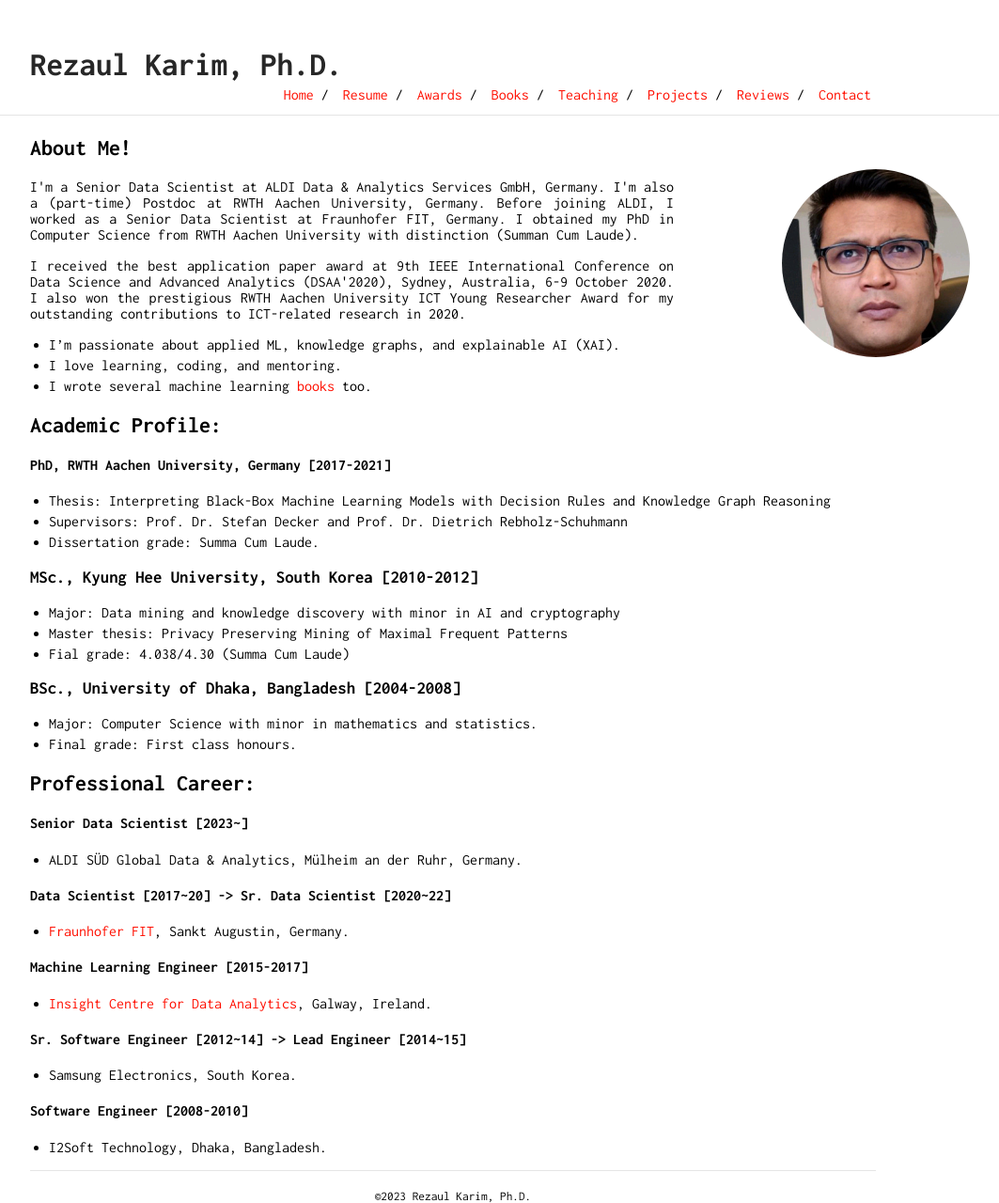
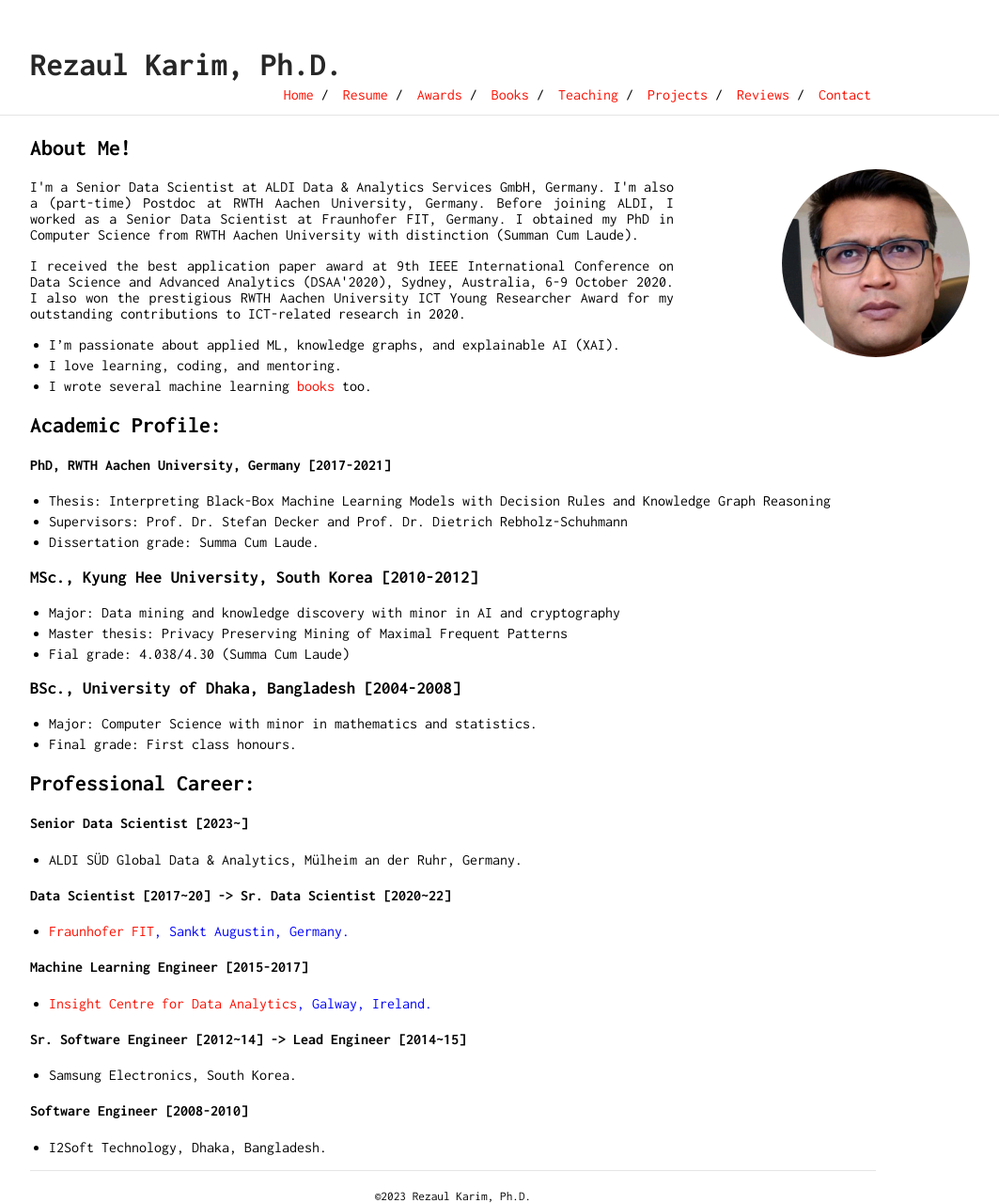
Before and after one commit to rezacsedu/rezacsedu.github.io, a Jekyll site: the page built from index.md, in a window 1280 px wide. Shown: the whole page at 94% size, without its empty margins (158-1221 px from the left). Built offline with Jekyll 4.4.1, drawn with Linux system fonts in a browser that asks for light colours; our own code applies the rules of GitHub Pages for plain Markdown files.

Commit message:
Update index.md

```diff
--- a/index.md
+++ b/index.md
@@ -7,7 +7,7 @@
 
 - I'm passionate about applied ML, knowledge graphs, and explainable AI (XAI).
 - I love learning, coding, and mentoring.
-- I wrote several machine learning <span style="color:red">[books](https://www.amazon.com/s?k=Md.+Rezaul+Karim&ref=nb_sb_noss)</span> too.
+- I wrote several machine learning <span style="color:blue">[books](https://www.amazon.com/s?k=Md.+Rezaul+Karim&ref=nb_sb_noss)</span> too.
 
 <!-- ### **Disclaimers:** <span style="color:red"> opinions are mine, not my employer's!</span>
  -->
@@ -31,10 +31,10 @@
 - ALDI SÜD Global Data & Analytics, Mülheim an der Ruhr, Germany.
 
 #### Data Scientist [2017~20] -> Sr. Data Scientist [2020~22]
-- [Fraunhofer FIT](https://www.fit.fraunhofer.de/en/business-areas/data-science-and-artificial-intelligence.html), Sankt Augustin, Germany.
+- <span style="color:blue">[Fraunhofer FIT](https://www.fit.fraunhofer.de/en/business-areas/data-science-and-artificial-intelligence.html), Sankt Augustin, Germany.
 
 #### Machine Learning Engineer [2015-2017]
-- [Insight Centre for Data Analytics](https://www.insight-centre.org/), Galway, Ireland.
+- <span style="color:blue">[Insight Centre for Data Analytics](https://www.insight-centre.org/), Galway, Ireland.
 
 #### Sr. Software Engineer [2012~14] -> Lead Engineer [2014~15]
 -  Samsung Electronics, South Korea.
```
